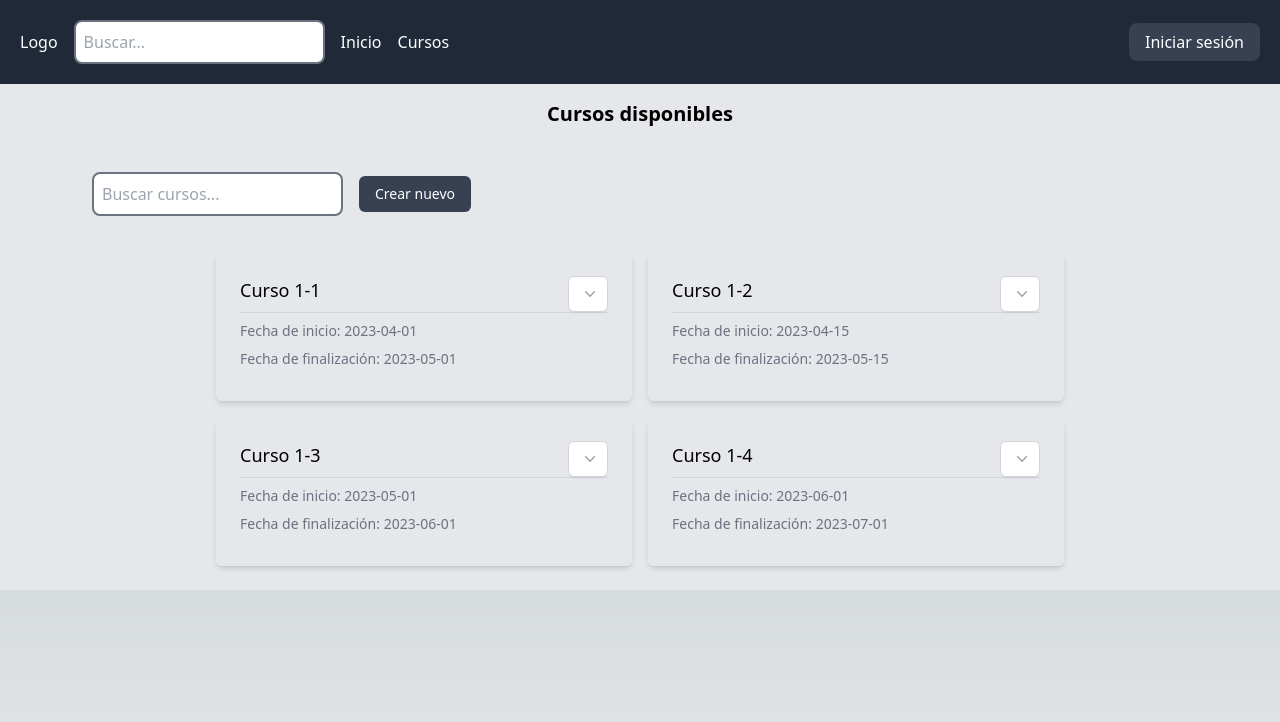
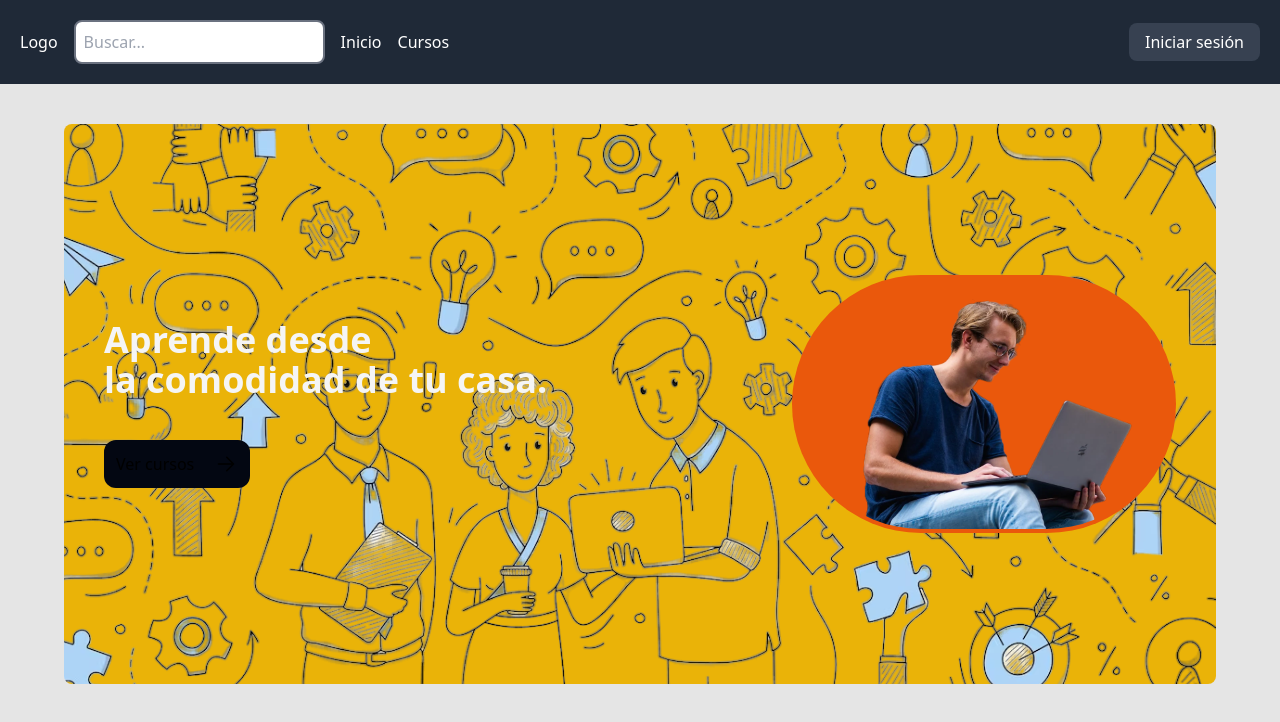
Before and after one commit to Trycatch-tv/team-10-frontend, a Next.js app in the folder course-and-student-management-system/: page / in a window 1280 px wide. Shown: the top 722 px of the page. Built offline with nearby package versions, Linux system fonts and the light colour scheme.

Commit message:
update routes and homepage
create routes for home and courses

```diff
--- a/course-and-student-management-system/src/app/auth/login/page.tsx
+++ b/course-and-student-management-system/src/app/auth/login/page.tsx
@@ -6,7 +6,6 @@ interface FormData {
   email: '';
   password: '';
 }
-
 const LoginPage = () => {
   const [inputValues, setInputValues] = useState<FormData>({
     email: '',
@@ -19,12 +18,13 @@ const LoginPage = () => {
     e.preventDefault();
     console.log(inputValues);
   };
+
   return (
     <div className="flex h-screen">
       <img
         src="https://images.pexels.com/photos/207569/pexels-photo-207569.jpeg?auto=compress&cs=tinysrgb&w=1260&h=750&dpr=1"
         alt="student-image"
-        className="aspect-auto w-3/5 h-screen hidden sm:block"
+        className="aspect-auto w-3/5 h-screen hidden sm:block min-w-3/5"
       />
       <div className="flex flex-col justify-center items-center w-full bg-neutral-100 h-full">
         <h1 className="text-black">Logo</h1>
--- a/course-and-student-management-system/src/app/auth/register/page.tsx
+++ b/course-and-student-management-system/src/app/auth/register/page.tsx
@@ -37,7 +37,7 @@ const RegisterPage = () => {
       <img
         src="https://images.pexels.com/photos/7989136/pexels-photo-7989136.jpeg?auto=compress&cs=tinysrgb&w=1260&h=750&dpr=1"
         alt="student-image"
-        className="aspect-auto w-3/5 h-screen hidden sm:block"
+        className="aspect-auto w-3/5 h-screen hidden sm:block min-w-3/5"
       />
       <div className="flex flex-col justify-center items-center w-full bg-neutral-100 h-full">
         <h1 className="text-black">Logo</h1>
--- a/course-and-student-management-system/src/app/components/Header.tsx
+++ b/course-and-student-management-system/src/app/components/Header.tsx
@@ -5,9 +5,15 @@ const Header = () => {
     <>
       <header className="bg-gray-800 text-white">
         <div className="container flex justify-between items-center p-5">
-          <div className="flex items-center justify-center sm:justify-start mr-4" >Logo</div>
+          <div className="flex items-center justify-center sm:justify-start mr-4">
+            Logo
+          </div>
           <div className="flex flex-1 items-center justify-center sm:justify-start space-x-4">
-              <input type="text" placeholder="Buscar..." className="p-2 rounded-lg border-2 border-gray-500 focus:outline-none focus:border-gray-400" />
+            <input
+              type="text"
+              placeholder="Buscar..."
+              className="p-2 rounded-lg border-2 border-gray-500 focus:outline-none focus:border-gray-400"
+            />
             <Link href="/" className="text-white hover:text-gray-400">
               Inicio
             </Link>
@@ -16,7 +22,10 @@ const Header = () => {
             </Link>
           </div>
           <div>
-            <Link href="/login" className="bg-gray-700 text-white py-2 px-4 rounded-lg hover:bg-gray-500">
+            <Link
+              href="/auth/login"
+              className="bg-gray-700 text-white py-2 px-4 rounded-lg hover:bg-gray-500"
+            >
               Iniciar sesión
             </Link>
           </div>
--- /dev/null
+++ b/course-and-student-management-system/src/app/cursos/layout.tsx
@@ -0,0 +1,16 @@
+import { ReactNode } from 'react';
+import Header from '../components/Header';
+
+interface Props {
+  children: ReactNode;
+}
+
+export default function Layout({ children }: Props) {
+  return (
+    <>
+      <Header />
+
+      <main>{children}</main>
+    </>
+  );
+}
--- /dev/null
+++ b/course-and-student-management-system/src/app/cursos/page.tsx
@@ -0,0 +1,12 @@
+import RootLayout from './layout';
+import Courses from '../pages/Courses';
+
+const page = () => {
+  return (
+    <>
+      <Courses></Courses>
+    </>
+  );
+};
+
+export default page;
--- a/course-and-student-management-system/src/app/page.tsx
+++ b/course-and-student-management-system/src/app/page.tsx
@@ -1,15 +1,49 @@
-import Layout from "./pages/layout";
-import RootLayout from "./layout";
-import Courses from "./pages/Courses";
-
+import Layout from './cursos/layout';
+import RootLayout from './layout';
+import Courses from './pages/Courses';
+import NextLink from 'next/link';
+import Image from 'next/image';
 export default function MyApp() {
   return (
     <>
       <RootLayout>
         <Layout>
-          <Courses></Courses>
+          <div className=" bg-neutral-200 grid justify-items-center ">
+            <div className="bg-yellow-500 bg-[url(/background.png)] bg-center w-[90%] h-extra-high my-10 rounded-lg flex flex-col items-center justify-between px-10 md:flex-row ">
+              <div>
+                <h1 className="text-4xl font-semibold text-neutral-100">
+                  Aprende desde <br />
+                  la comodidad de tu casa.
+                </h1>
+                <NextLink
+                  href="/cursos"
+                  className="mt-10 bg-gray-950 rounded-xl p-3 flex w-fit gap-5"
+                >
+                  Ver cursos
+                  <svg
+                    xmlns="http://www.w3.org/2000/svg"
+                    fill="none"
+                    viewBox="0 0 24 24"
+                    strokeWidth={1.5}
+                    stroke="currentColor"
+                    className="w-6 h-6"
+                  >
+                    <path
+                      strokeLinecap="round"
+                      strokeLinejoin="round"
+                      d="M4.5 12h15m0 0l-6.75-6.75M19.5 12l-6.75 6.75"
+                    />
+                  </svg>
+                </NextLink>
+              </div>
+              <img
+                src="/student.png"
+                className="aspect-auto w-96 bg-orange-600 p-1 rounded-full"
+              />
+            </div>
+          </div>
         </Layout>
       </RootLayout>
     </>
   );
-};
+}
--- a/course-and-student-management-system/tailwind.config.js
+++ b/course-and-student-management-system/tailwind.config.js
@@ -11,7 +11,11 @@ module.exports = {
         'gradient-radial': 'radial-gradient(var(--tw-gradient-stops))',
         'gradient-conic':
           'conic-gradient(from 180deg at 50% 50%, var(--tw-gradient-stops))',
+
       },
+      height: {
+        'extra-high': '35rem'
+      }
     },
   },
   plugins: [],
```
Also changed, not shown: course-and-student-management-system/src/app/layout.tsx (+4 -4 lines), course-and-student-management-system/public/background.png (added), course-and-student-management-system/public/student.png (added). Lines whose indentation alone changed are shown as unchanged.
